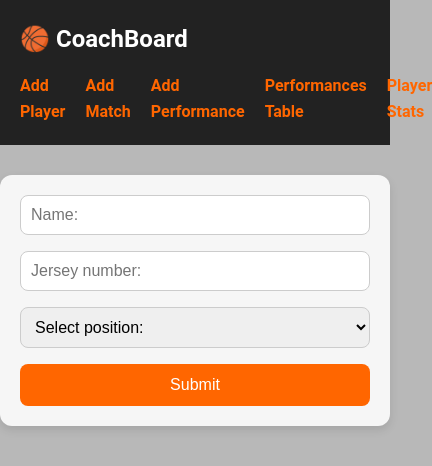
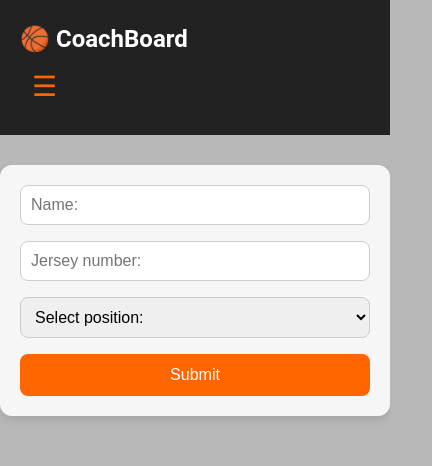
Before and after one commit to toska27/Coach_Board, a React (Create React App) app: page / in a window 390 px wide. Shown: the top 466 px of the page, 432 px wide, since content can reach past the window. Built offline with nearby package versions, Linux system fonts and the light colour scheme.

Commit message:
hamburger menu

```diff
--- a/src/components/Header.jsx
+++ b/src/components/Header.jsx
@@ -1,12 +1,22 @@
 import { Link } from "react-router-dom";
 import styles from "../styles/Header.module.scss";
+import { useState } from "react";
 
 export default function Header() {
+  const [menuOpen, setMenuOpen] = useState(false);
+
+  const toggleMenu = () => {
+    setMenuOpen(!menuOpen);
+  };
+
   return (
     <header className={styles.header}>
       <h2>🏀 CoachBoard</h2>
+      <button onClick={toggleMenu} className={styles.hamburger}>
+        ☰
+      </button>
       <nav>
-        <ul className={styles["nav-links"]}>
+        <ul className={`${styles.navLinks} ${menuOpen ? styles.open : ""}`}>
           <li>
             <Link to="/">Add Player</Link>
           </li>
--- a/src/styles/Header.module.scss
+++ b/src/styles/Header.module.scss
@@ -2,7 +2,6 @@
     background-color: #222;
     color: #fff;
     padding: 20px;
-
 
     h2 {
       display: flex;
@@ -12,12 +11,26 @@
     }
   }
 
-  .nav-links {
+  .hamburger {
+    display: none;
+    font-size: 28px;
+    background: none;
+    border: none;
+    color: #ff6600;
+    cursor: pointer;
+
+    &:hover {
+      color: #fff;
+    }
+  }
+
+  .navLinks {
     display: flex;
     list-style: none;
     gap: 20px;
     padding: 0;
     margin-top: 15px;
+    flex-wrap: wrap;
 
     a {
       color: #ff6600;
@@ -31,3 +44,20 @@
       }
     }
   }
+
+  @media (max-width: 768px) {
+    .hamburger {
+      display: block;
+    }
+
+    .navLinks {
+      flex-direction: column;
+      gap: 15px;
+      display: none;
+      margin-top: 20px;
+    }
+
+    .open {
+      display: flex;
+    }
+  }
```
